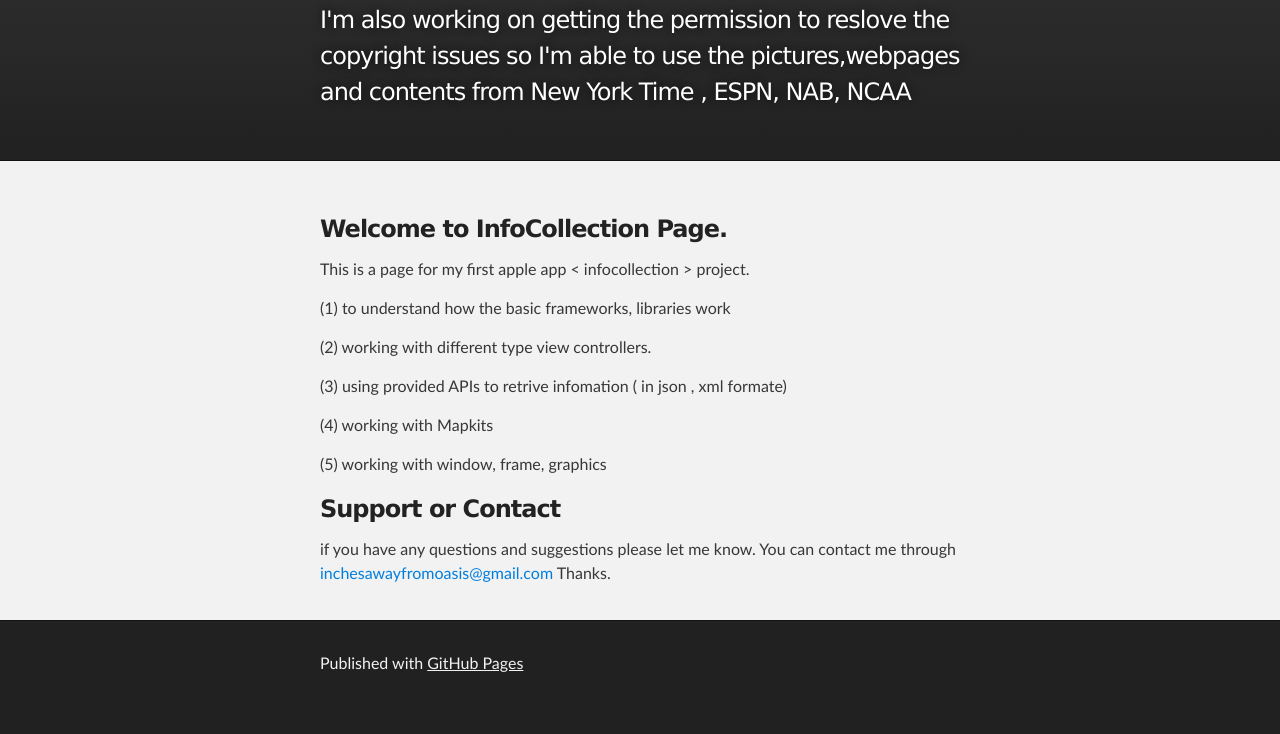
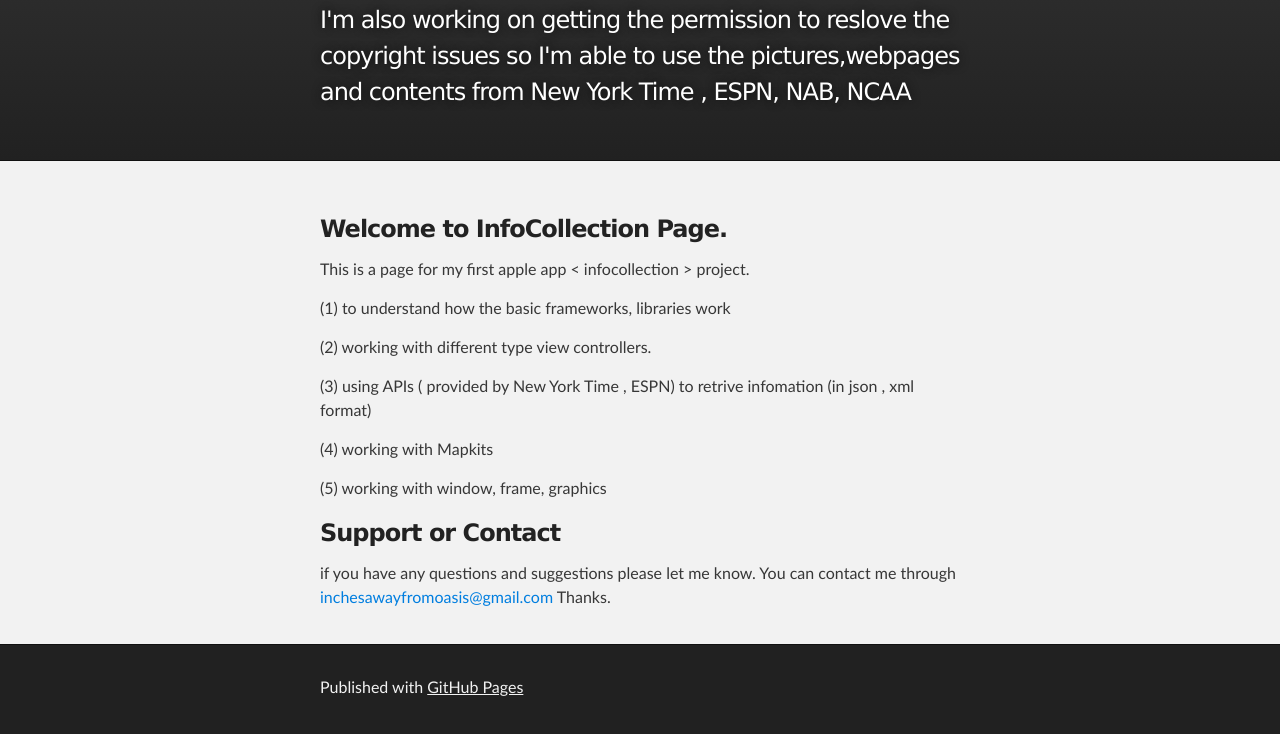
Before and after one commit to cz101/cz101.github.io, a plain HTML site: page index.html in a window 1280 px wide. Shown: the part 177-911 px from the top of the page. Before the commit the page ends 887 px from the top, so only its background shows below. Drawn offline with Linux system fonts and the light colour scheme.

Commit message:
Update index.html

```diff
--- a/index.html
+++ b/index.html
@@ -35,7 +35,7 @@
 <p>This is a page for my first apple app < infocollection > project. </p>
 <p> (1) to understand how the basic frameworks, libraries work </p>
 <p> (2) working with different type view controllers. </p>
-<p> (3) using provided APIs to retrive infomation ( in json , xml formate) </p>
+<p> (3) using APIs ( provided by New York Time , ESPN) to retrive infomation (in json , xml format) </p>
 <p> (4) working with Mapkits </p>
 <p> (5) working with window, frame, graphics </p>
 
```
